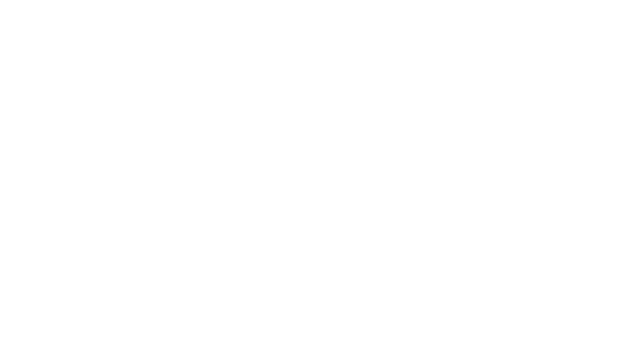
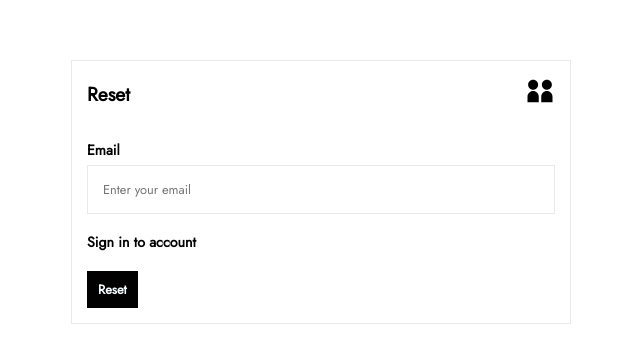
Before and after one commit to cloortt/web.cloortt.com, a Vue app: page /auth/reset in a window 1280 px wide. Shown: the part 208-570 px from the top of the page, without its empty margins (319-959 px from the left). Built offline with nearby package versions, Linux system fonts and the light colour scheme.

Commit message:
Created AuthResetView, Created Reset Route

```diff
--- a/src/router/index.js
+++ b/src/router/index.js
@@ -9,6 +9,7 @@ import PricingView from '@/views/PricingView.vue';
 import SettingsView from '@/views/SettingsView.vue';
 import AuthSignInView from '@/views/AuthSignInView.vue';
 import AuthSignUpView from '@/views/AuthSignUpView.vue';
+import AuthResetView from '@/views/AuthResetView.vue';
 
 
 const routes =[
@@ -71,6 +72,13 @@ const routes =[
       name:'sign-up',
       component: AuthSignUpView
   }
+
+  ,
+  {
+      path:'/auth/reset',
+      name:'reset',
+      component: AuthResetView
+  }
   ,
   {
         path:'/:patchMatch(.*)*',
--- /dev/null
+++ b/src/views/AuthResetView.vue
@@ -0,0 +1,38 @@
+<script setup>
+    import Icon from '@/components/Icon.vue';
+</script>
+<template>
+    <div class="web-auth cl-flex cl-flex-align-items-center cl-flex-justify-content-center">
+        <div class="frame">
+            <div class="content cl-bg-white cl-border width-1 style-solid bc-grey cl-inner-space-3">
+                <div class="cl-flex cl-flex-align-items-center cl-flex-justify-content-space-between">
+                    <div>
+                        <h6 class="cl-fg-base">Reset</h6>
+                    </div>
+                    <div>
+                        <Icon class="cl-fill-base" name="users" :size="{ width: '30px', height: '30px' }" />
+                    </div>
+                </div>
+                <div class="cl-breaker-4"></div>
+                <div class="cl-breaker-2"></div>
+                <form class="cl-form">
+                    <div>
+                        <p class="cl-fg-base cl-txt w-bold">Email</p>
+                        <div class="cl-breaker-1"></div>
+                        <input class="lg cl-bg-white cl-border width-1 style-solid bc-grey cl-size full-width" type="" placeholder="Enter your email">
+                    </div>
+                    <div class="cl-breaker-4"></div>
+                    <p class="cl-txt w-bold">
+                        <a class="cl-txt no-decoration cl-fg-base" href="">
+                            Sign in to account
+                        </a>
+                    </p>
+                    <div class="cl-breaker-4"></div>
+                    <div>
+                        <button class="cl-button sm cl-txt w-bold cl-bg-base cl-fg-base-faint cl-border width-1 style-solid bc-base">Reset</button>
+                    </div>
+                </form>
+            </div>
+        </div>
+    </div>
+</template>
```
